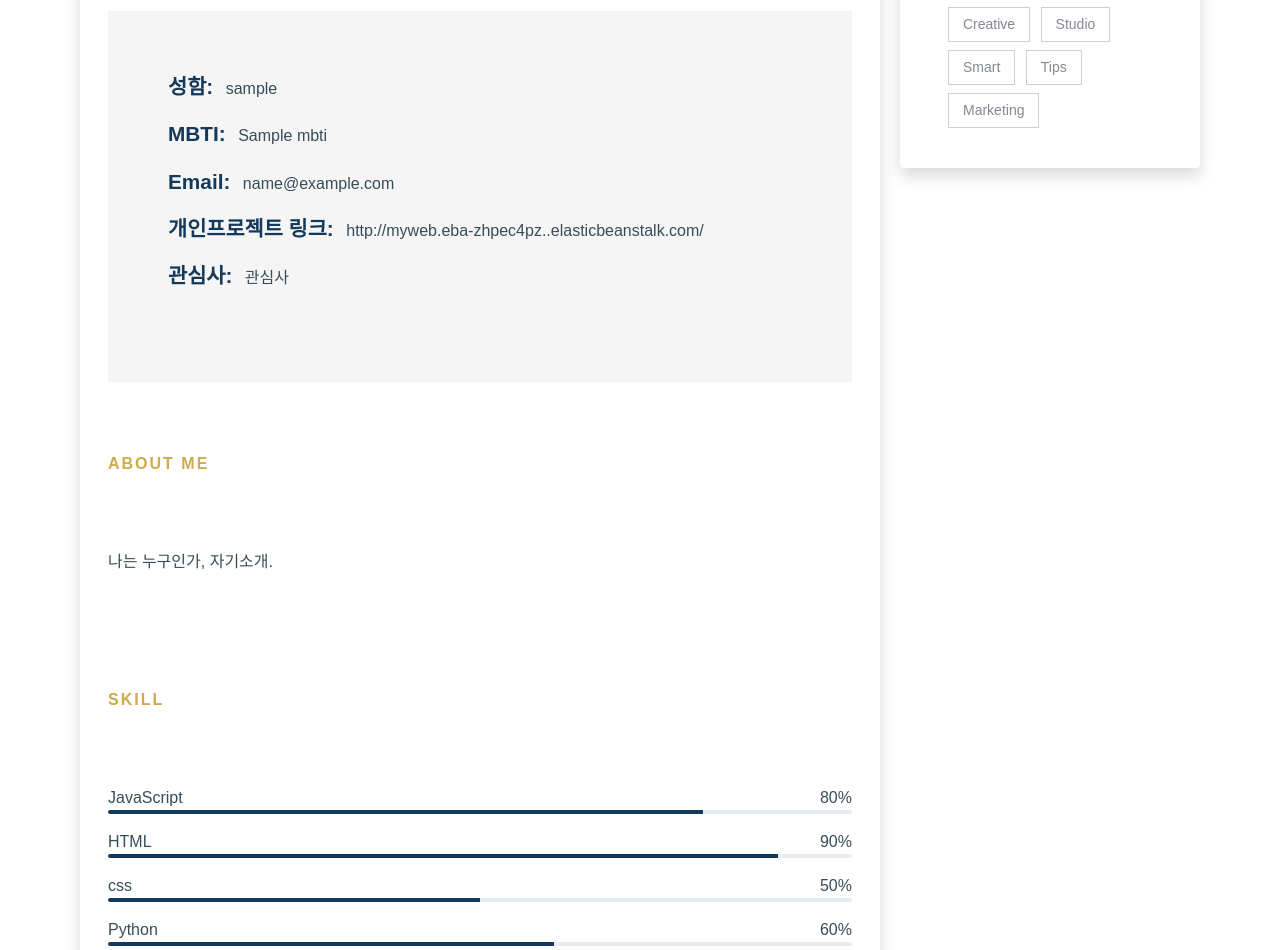
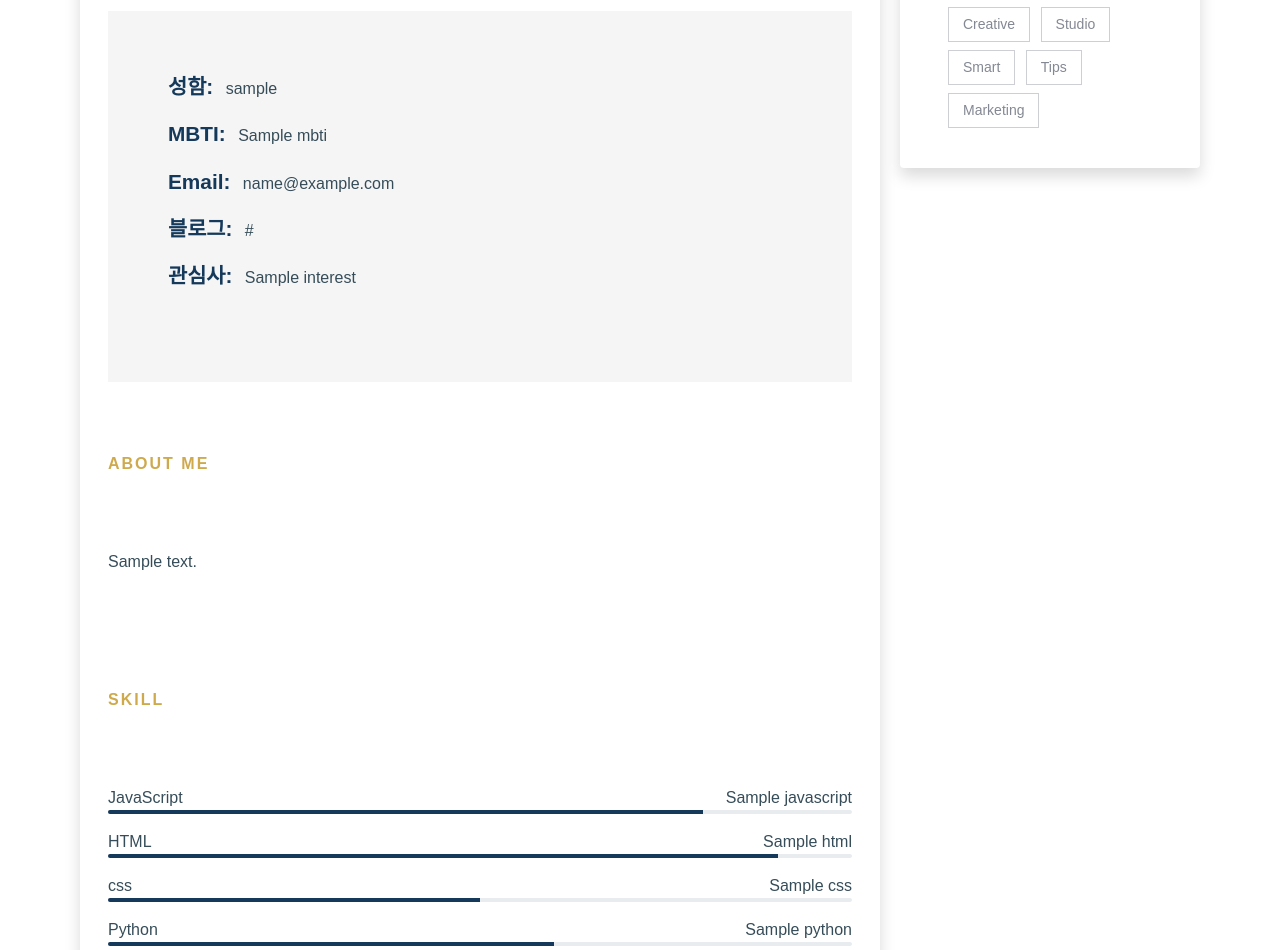
Before and after one commit to misily/a-4TeamProject, a Flask app: page /profile/1 in a window 1280 px wide. Shown: the part 732-1682 px from the top of the page. Run offline with Flask 2, Linux system fonts and the light colour scheme; a database or web service that is not in the repository returns one stand-in record (values such as "Sample title"); some libraries are stand-ins or nearby versions.

Commit message:
카테고리 링크 연결 & user_profile 수정

```diff
--- a/templates/profile_detail.html
+++ b/templates/profile_detail.html
@@ -76,10 +76,10 @@
                     let Promise = ['Promise']
 
                     console.log(rows)
-                // console.log(data)
-                // alert(data['msg'])
-            })
-        }
+                    // console.log(data)
+                    // alert(data['msg'])
+                })
+            }
     </script>
     <style>
         * {
@@ -347,7 +347,8 @@
     </header><!-- End Header -->
 
     <!-- ======= Breadcrumbs ======= -->
-    <div class="breadcrumbs d-flex align-items-center" style="background-image: url('{{ url_for('static', filename='assets/img/A4.png') }}');">
+    <div class="breadcrumbs d-flex align-items-center"
+        style="background-image: url('{{ url_for('static', filename='assets/img/A4.png') }}');">
         <div class="container position-relative d-flex flex-column align-items-center" data-aos="fade">
 
             <h2>TeamA4 Details</h2>
@@ -376,11 +377,11 @@
                     <div class="sidebar-item categories">
                         <h3 class="sidebar-title">Categories</h3>
                         <ul class="mt-3">
-                            <li><a href="#">김성광</a></li>
-                            <li><a href="#">김은수</a></li>
-                            <li><a href="#">배현아</a></li>
-                            <li><a href="#">이윤성</a></li>
-                            <li><a href="#">유혜민</a></li>
+                            <li><a href="http://localhost:5000/profile/1">김성광</a></li>
+                            <li><a href="http://localhost:5000/profile/2">김은수</a></li>
+                            <li><a href="http://localhost:5000/profile/3">배현아</a></li>
+                            <li><a href="http://localhost:5000/profile/4">이윤성</a></li>
+                            <li><a href="http://localhost:5000/profile/5">유혜민</a></li>
                         </ul>
                     </div><!-- End sidebar categories-->
 
--- a/templates/user_profile.html
+++ b/templates/user_profile.html
@@ -1,5 +1,6 @@
 {% extends 'profile_detail.html'%}
 {% block contents%}
+
 <section class="bg-light shadow p-3 mb-5 bg-body rounded detail_main">
     <div class="side_and_main">
         <div class="container">
@@ -17,24 +18,23 @@
                             </li>
                             <li class="mb-2 mb-xl-3 display-28"><span
                                     class="display-26 text-secondary me-2 font-weight-600">MBTI:</span>
-                                {{user.mbti}}
+                                    {{user.mbti}}
                                 </li>
                             <li class="mb-2 mb-xl-3 display-28"><span
                                     class="display-26 text-secondary me-2 font-weight-600">Email:</span>
-                                {{user.email}}</li>
+                                    {{user.email}}</li>
                             <li class="mb-2 mb-xl-3 display-28"><span
-                                    class="display-26 text-secondary me-2 font-weight-600">개인프로젝트
-                                    링크:</span>
-                                http://myweb.eba-zhpec4pz..elasticbeanstalk.com/</li>
+                                    class="display-26 text-secondary me-2 font-weight-600">블로그:</span>
+                                    {{user.blog_url}}</li>
                             <li class="display-28"><span
                                     class="display-26 text-secondary me-2 font-weight-600">관심사:</span>
-                                관심사
+                                    {{user.interest}}
                             </li>
                         </ul>
                     </blockquote>
                     <div>
                         <span class="section-title text-primary mb-3 mb-sm-4">About Me</span>
-                        <p>나는 누구인가, 자기소개.</p>
+                        <p>{{user.aboutme}}</p>
                     </div>
                 </div>
                 <div class="col-lg-12">
@@ -45,7 +45,7 @@
                                 <div class="progress-text">
                                     <div class="row">
                                         <div class="col-6">JavaScript</div>
-                                        <div class="col-6 text-end">80%</div>
+                                        <div class="col-6 text-end">{{user.javascript}}</div>
                                     </div>
                                 </div>
                                 <div class="custom-progress progress progress-medium mb-3" style="height: 4px;">
@@ -56,7 +56,7 @@
                                 <div class="progress-text">
                                     <div class="row">
                                         <div class="col-6">HTML</div>
-                                        <div class="col-6 text-end">90%</div>
+                                        <div class="col-6 text-end">{{user.HTML}}</div>
                                     </div>
                                 </div>
                                 <div class="custom-progress progress progress-medium mb-3" style="height: 4px;">
@@ -67,7 +67,7 @@
                                 <div class="progress-text">
                                     <div class="row">
                                         <div class="col-6">css</div>
-                                        <div class="col-6 text-end">50%</div>
+                                        <div class="col-6 text-end">{{user.CSS}}</div>
                                     </div>
                                 </div>
                                 <div class="custom-progress progress progress-medium mb-3" style="height: 4px;">
@@ -78,7 +78,7 @@
                                 <div class="progress-text">
                                     <div class="row">
                                         <div class="col-6">Python</div>
-                                        <div class="col-6 text-end">60%</div>
+                                        <div class="col-6 text-end">{{user.Python}}</div>
                                     </div>
                                 </div>
                                 <div class="custom-progress progress progress-medium" style="height: 4px;">
@@ -89,7 +89,7 @@
                             </div>
                             <div>
                                 <span class="section-title text-primary mb-3 mb-sm-4">앞으로의 다짐</span>
-                                <p>앞으로 열심히 하겠다 열정을 가지고 이 한몸 바쳐서 공동체의 발전에 기여할 수 있도록....대충 이런 내용의 다짐 </p>
+                                <p>{{user.Promise}}</p>
                             </div>
 
                             <div class="btn_box">
```
